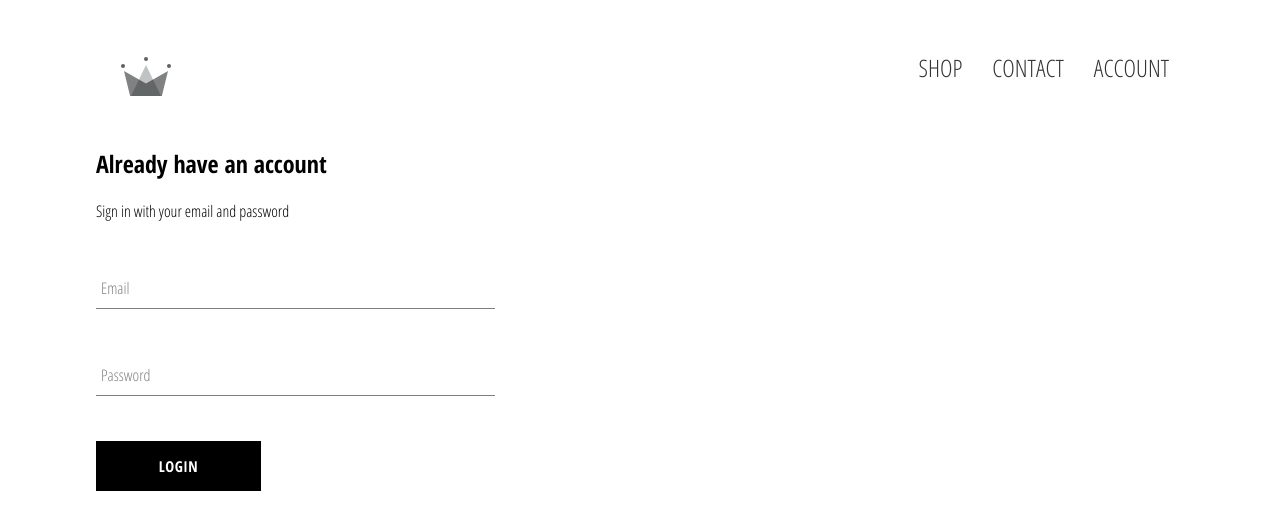
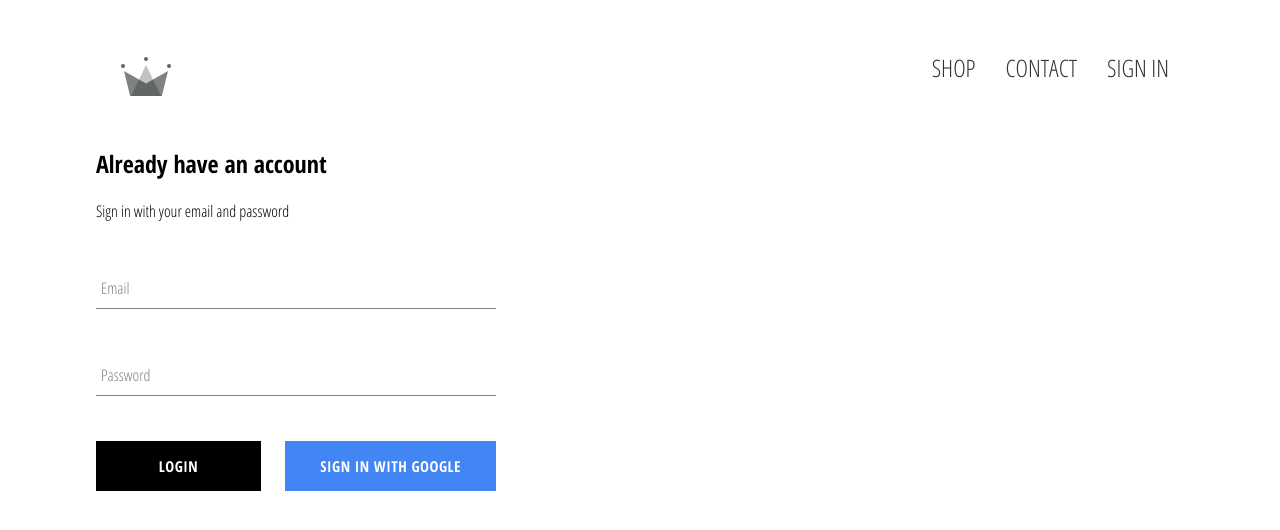
Before and after one commit to kherma/practice-14-clothing-ecommerce, a React (Create React App) app: page /account in a window 1280 px wide. Shown: the top 530 px of the page. Built offline with nearby package versions, Linux system fonts and the light colour scheme; no server answers.

Commit message:
Add google sig in / out with firebase

```diff
--- a/package.json
+++ b/package.json
@@ -3,6 +3,7 @@
   "version": "0.1.0",
   "private": true,
   "dependencies": {
+    "firebase": "^8.2.3",
     "node-sass": "4.14.1",
     "react": "^16.8.6",
     "react-dom": "^16.8.6",
--- a/src/App.css
+++ b/src/App.css
@@ -2,3 +2,7 @@ body {
   font-family: 'Open Sans Condensed', sans-serif;
   padding: 2rem 6em;
 }
+
+* {
+  box-sizing: border-box;
+}
--- a/src/App.js
+++ b/src/App.js
@@ -1,4 +1,4 @@
-import React from 'react';
+import React, { Component } from 'react';
 import { Route, Switch } from 'react-router-dom';
 import './App.css';
 
@@ -6,11 +6,32 @@ import Header from './layout/header/header.component';
 import HomePage from './pages/homepage/homepage.component';
 import ShopPage from './pages/shop/shop.component';
 import SignInSignUpPage from './pages/signin-signup/signin-signup.component';
+import { auth } from './firebase/firebase.utils';
 
-function App() {
+class App extends Component {
+  constructor(props) {
+    super(props);
+    this.state = {
+      currentUser: null,
+    };
+  }
+
+  unsubscribeFromAuth = null;
+
+  componentDidMount() {
+    this.unsubscribeFromAuth = auth.onAuthStateChanged((user) => {
+      this.setState({ currentUser: user });
+    });
+  }
+
+  componentWillUnmount() {
+    this.unsubscribeFromAuth();
+  }
+
+  render() {
     return (
       <div>
-      <Header />
+        <Header currentUser={this.state.currentUser} />
         <Switch>
           <Route exact path="/" component={HomePage} />
           <Route exact path="/shop" component={ShopPage} />
@@ -19,5 +40,6 @@ function App() {
       </div>
     );
   }
+}
 
 export default App;
--- a/src/components/button/button.component.jsx
+++ b/src/components/button/button.component.jsx
@@ -1,8 +1,11 @@
 import React from 'react';
 import './button.styles.scss';
 
-const Button = ({ children, ...otherProps }) => (
-  <button className="button" {...otherProps}>
+const Button = ({ children, isGoogleSignIn, ...otherProps }) => (
+  <button
+    className={`${isGoogleSignIn ? 'signInBtn' : ''} button`}
+    {...otherProps}
+  >
     {children}
   </button>
 );
--- a/src/components/button/button.styles.scss
+++ b/src/components/button/button.styles.scss
@@ -20,4 +20,13 @@
     color: black;
     border: 1px solid black;
   }
+
+  &.signInBtn {
+    background-color: #4285f4;
+    color: #fff;
+
+    &:hover {
+      background-color: darken(#4285f4, 20%);
+    }
+  }
 }
--- a/src/components/preview-collection/preview-collection.component.jsx
+++ b/src/components/preview-collection/preview-collection.component.jsx
@@ -4,7 +4,6 @@ import './preview-collection.styles.scss';
 import ItemCollection from './../../components/item-collection/item-collection.component';
 
 const PreviewCollection = ({ title, items }) => {
-  console.log(items);
   return (
     <div className="preview-collection">
       <h1 className="preview-title">{title.toUpperCase()}</h1>
--- a/src/components/signin/signin.component.jsx
+++ b/src/components/signin/signin.component.jsx
@@ -3,6 +3,8 @@ import './signin.styles.scss';
 
 import FormInput from './../form-input/form-input.component';
 import Button from './../button/button.component';
+
+import { signInWithGoogle } from './../../firebase/firebase.utils';
 
 class SignIn extends Component {
   constructor(props) {
@@ -46,7 +48,14 @@ class SignIn extends Component {
             handleChange={this.handleChange}
             required
           />
-          <Button children="Login" type="submit" />
+          <div className="buttons">
+            <Button children="Login" type="submit" />
+            <Button
+              children="Sign in with Google"
+              onClick={signInWithGoogle}
+              isGoogleSignIn
+            />
+          </div>
         </form>
       </div>
     );
--- a/src/components/signin/signin.styles.scss
+++ b/src/components/signin/signin.styles.scss
@@ -1,5 +1,10 @@
 .sign-in {
-  width: 30vw;
+  width: 400px;
   display: flex;
   flex-direction: column;
+
+  .buttons {
+    display: flex;
+    justify-content: space-between;
+  }
 }
--- /dev/null
+++ b/src/firebase/firebase.utils.js
@@ -0,0 +1,24 @@
+import firebase from 'firebase/app';
+import 'firebase/firestore';
+import 'firebase/auth';
+
+const config = {
+  apiKey: 'AIzaSyBJhOtzFv_QhA5igQECBDZA9vUsokOkLRA',
+  authDomain: 'crown-database-react.firebaseapp.com',
+  projectId: 'crown-database-react',
+  storageBucket: 'crown-database-react.appspot.com',
+  messagingSenderId: '459917417809',
+  appId: '1:459917417809:web:4d128ed0a113c4f5e88770',
+  measurementId: 'G-YDWMSFQ1ZJ',
+};
+
+firebase.initializeApp(config);
+
+export const auth = firebase.auth();
+export const firestore = firebase.firestore();
+
+const provider = new firebase.auth.GoogleAuthProvider();
+provider.setCustomParameters({ prompt: 'select_account' });
+export const signInWithGoogle = () => auth.signInWithPopup(provider);
+
+export default firebase;
--- a/src/layout/header/header.component.jsx
+++ b/src/layout/header/header.component.jsx
@@ -2,8 +2,9 @@ import React from 'react';
 import './header.styles.scss';
 import { ReactComponent as Logo } from './../../assets/crown.svg';
 import { Link } from 'react-router-dom';
+import { auth } from './../../firebase/firebase.utils';
 
-const Header = () => (
+const Header = ({ currentUser }) => (
   <div className="header">
     <Link to="/" className="logo-container">
       <Logo className="logo" />
@@ -12,12 +13,18 @@ const Header = () => (
       <Link to="/shop" className="header-link">
         SHOP
       </Link>
-      <Link to="/shop" className="header-link">
+      <Link to="/contact" className="header-link">
         CONTACT
       </Link>
-      <Link to="/account" className="header-link">
-        ACCOUNT
-      </Link>
+      {currentUser ? (
+        <div className="header-link" onClick={() => auth.signOut()}>
+          SIGN OUT
+        </div>
+      ) : (
+        <Link className="header-link" to="/account">
+          SIGN IN
+        </Link>
+      )}
     </div>
   </div>
 );
--- a/src/layout/header/header.styles.scss
+++ b/src/layout/header/header.styles.scss
@@ -23,6 +23,7 @@
       padding: 10px 15px;
       text-decoration: none;
       color: #333;
+      cursor: pointer;
     }
   }
 }
```
Also changed, not shown: 1 other file (tests, documents, lock files or other folders). Lines whose indentation alone changed are shown as unchanged.
